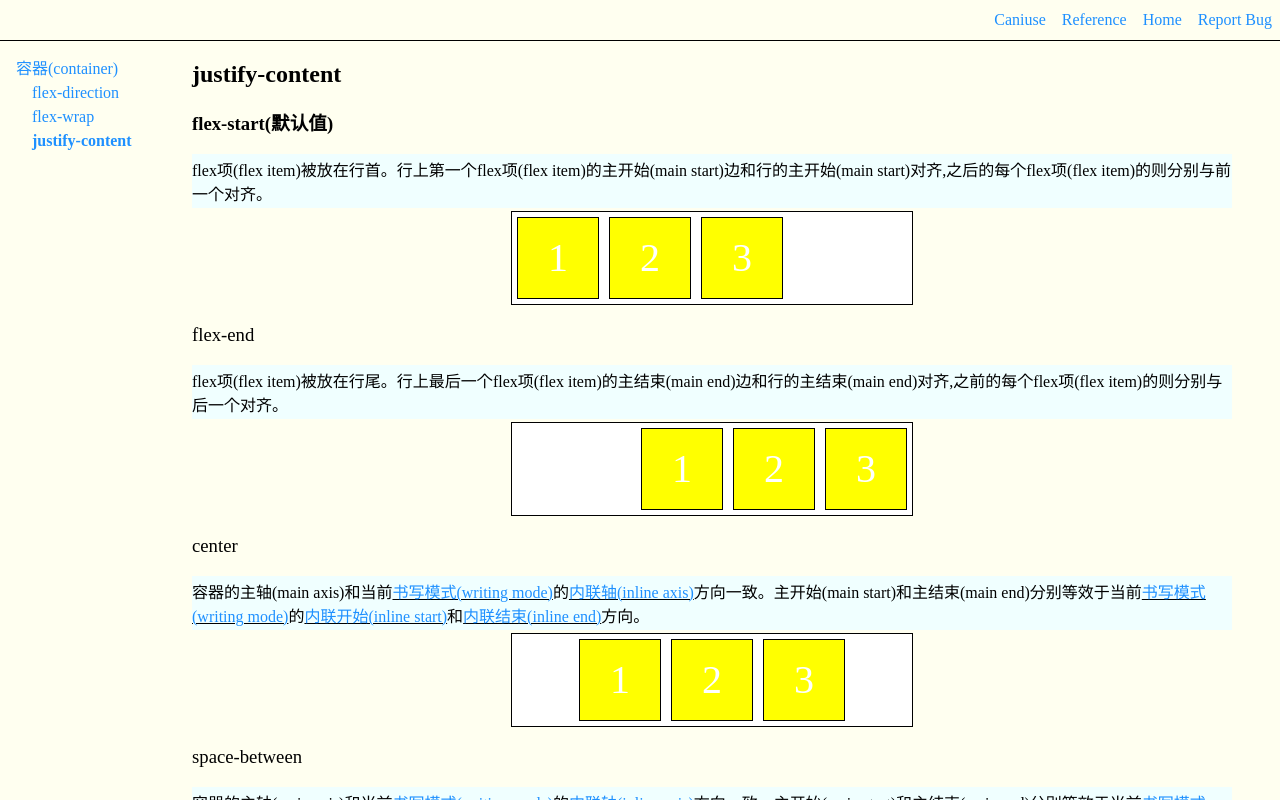
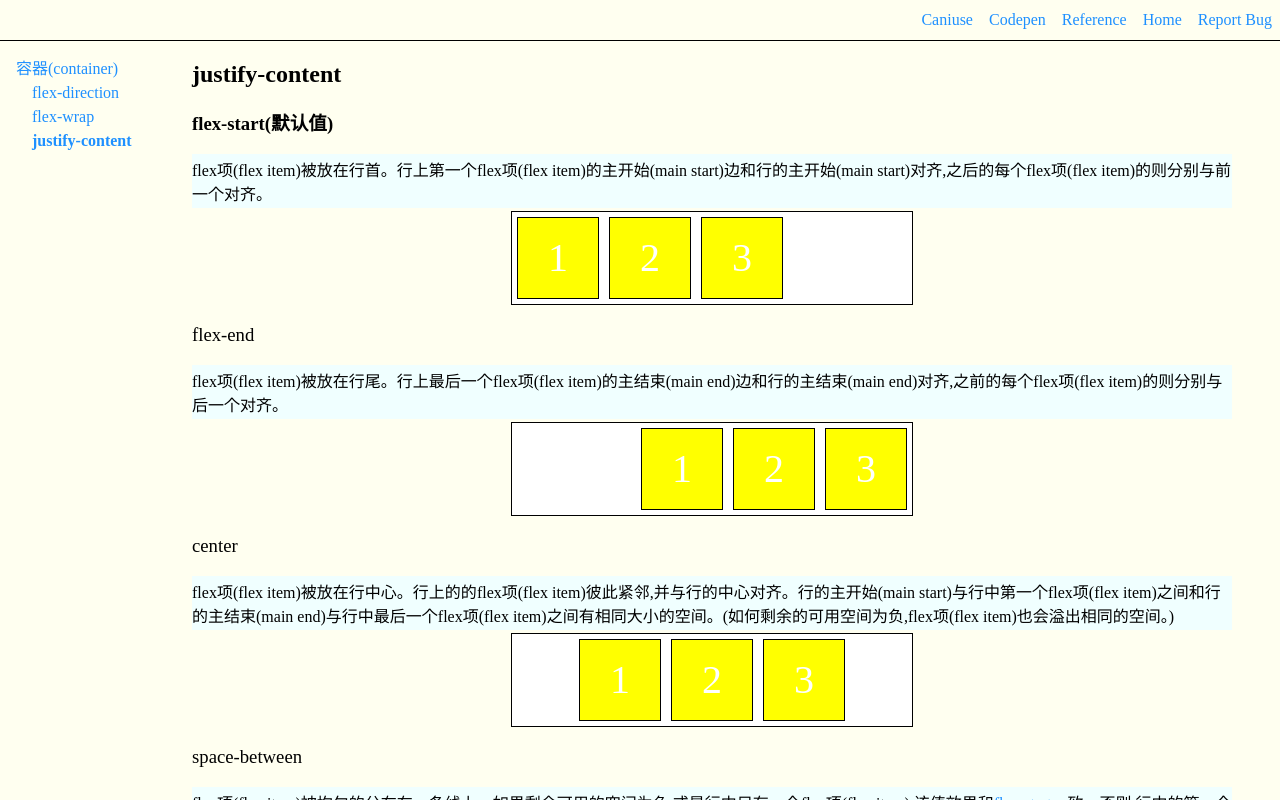
Before and after one commit to asurance/flex-tutorial, a Next.js app: page /container/JustifyContent in a window 1280 px wide. Built offline with nearby package versions, Linux system fonts and the light colour scheme.

Commit message:
feat(justfiy-content): 完成

```diff
--- a/pages/container/JustifyContent.tsx
+++ b/pages/container/JustifyContent.tsx
@@ -3,19 +3,23 @@ import Layout from '../../components/Layout'
 import PropertyValue from '../../components/PropertyValue'
 import FlexContainer from '../../components/FlexContainer'
 import FlexItem from '../../components/FlexItem'
-import { BlockAxis, BlockEnd, BlockStart, InlineAxis, InlineEnd, InlineStart, Item, MainAxis, MainEnd, MainStart, WritingMode } from '../../components/LinkItem'
+import { Item, MainEnd, MainStart } from '../../components/LinkItem'
 import { NavVO } from '../../interfaces/NavVO'
 import PropertyP from '../../components/PropertyP'
+import ArticleLink from '../../components/ArticleLink'
+
+const FlexStart = <ArticleLink href="/container/JustifyContent#flex-start" keep>flex-start</ArticleLink>
+const Center = <ArticleLink href="/container/JustifyContent#center" keep>center</ArticleLink>
 
 const headNavs: NavVO[] = [
     {
         link: 'https://caniuse.com/?search=justify-content',
         text: 'Caniuse'
     },
-    // {
-    //     link: 'https://codepen.io/asurance/pen/RwGeBjL',
-    //     text: 'Codepen'
-    // },
+    {
+        link: 'https://codepen.io/asurance/pen/bGwZvow',
+        text: 'Codepen'
+    },
     {
         link: 'https://www.w3.org/TR/css-flexbox-1/#propdef-justify-content',
         text: 'Reference',
@@ -46,7 +50,7 @@ export default function JustifyContent(): ReactElement {
             </section>
         </PropertyValue>
         <PropertyValue value="center" >
-            <PropertyP>容器的{MainAxis}和当前{WritingMode}的{InlineAxis}方向一致。{MainStart}和{MainEnd}分别等效于当前{WritingMode}的{InlineStart}和{InlineEnd}方向。</PropertyP>
+            <PropertyP>{Item}被放在行中心。行上的的{Item}彼此紧邻,并与行的中心对齐。行的{MainStart}与行中第一个{Item}之间和行的{MainEnd}与行中最后一个{Item}之间有相同大小的空间。(如何剩余的可用空间为负,{Item}也会溢出相同的空间。)</PropertyP>
             <section>
                 <FlexContainer style={{ justifyContent: 'center' }}>
                     <FlexItem>1</FlexItem>
@@ -56,7 +60,7 @@ export default function JustifyContent(): ReactElement {
             </section>
         </PropertyValue>
         <PropertyValue value="space-between" >
-            <PropertyP>容器的{MainAxis}和当前{WritingMode}的{InlineAxis}方向一致。{MainStart}和{MainEnd}分别等效于当前{WritingMode}的{InlineStart}和{InlineEnd}方向。</PropertyP>
+            <PropertyP>{Item}被均匀的分布在一条线上。如果剩余可用的空间为负,或是行中只有一个{Item},该值效果和{FlexStart}一致。否则,行中的第一个{Item}的{MainStart}和行的{MainStart}对齐,最后一个{Item}的{MainEnd}和行的{MainEnd}对齐,剩余的{Item}会被分布成任意两个相邻之间间距相同。</PropertyP>
             <section>
                 <FlexContainer style={{ justifyContent: 'space-between' }}>
                     <FlexItem>1</FlexItem>
@@ -66,7 +70,7 @@ export default function JustifyContent(): ReactElement {
             </section>
         </PropertyValue>
         <PropertyValue value="space-around" >
-            <PropertyP>容器的{MainAxis}和当前{WritingMode}的{InlineAxis}方向一致。{MainStart}和{MainEnd}分别等效于当前{WritingMode}的{InlineStart}和{InlineEnd}方向。</PropertyP>
+            <PropertyP>{Item}被均匀的分布在一条线上,并且两侧有一般大小的空间。如果剩余的可用空间为负数,或者行中只有一个{Item},该值效果和{Center}一致。否则,该行上的{Item}分布会使得任意相邻两个之间间距相同,并且第一个/最后一个{Item}到容器两边的间距是相邻间距的一半。</PropertyP>
             <section>
                 <FlexContainer style={{ justifyContent: 'space-around' }}>
                     <FlexItem>1</FlexItem>
```
